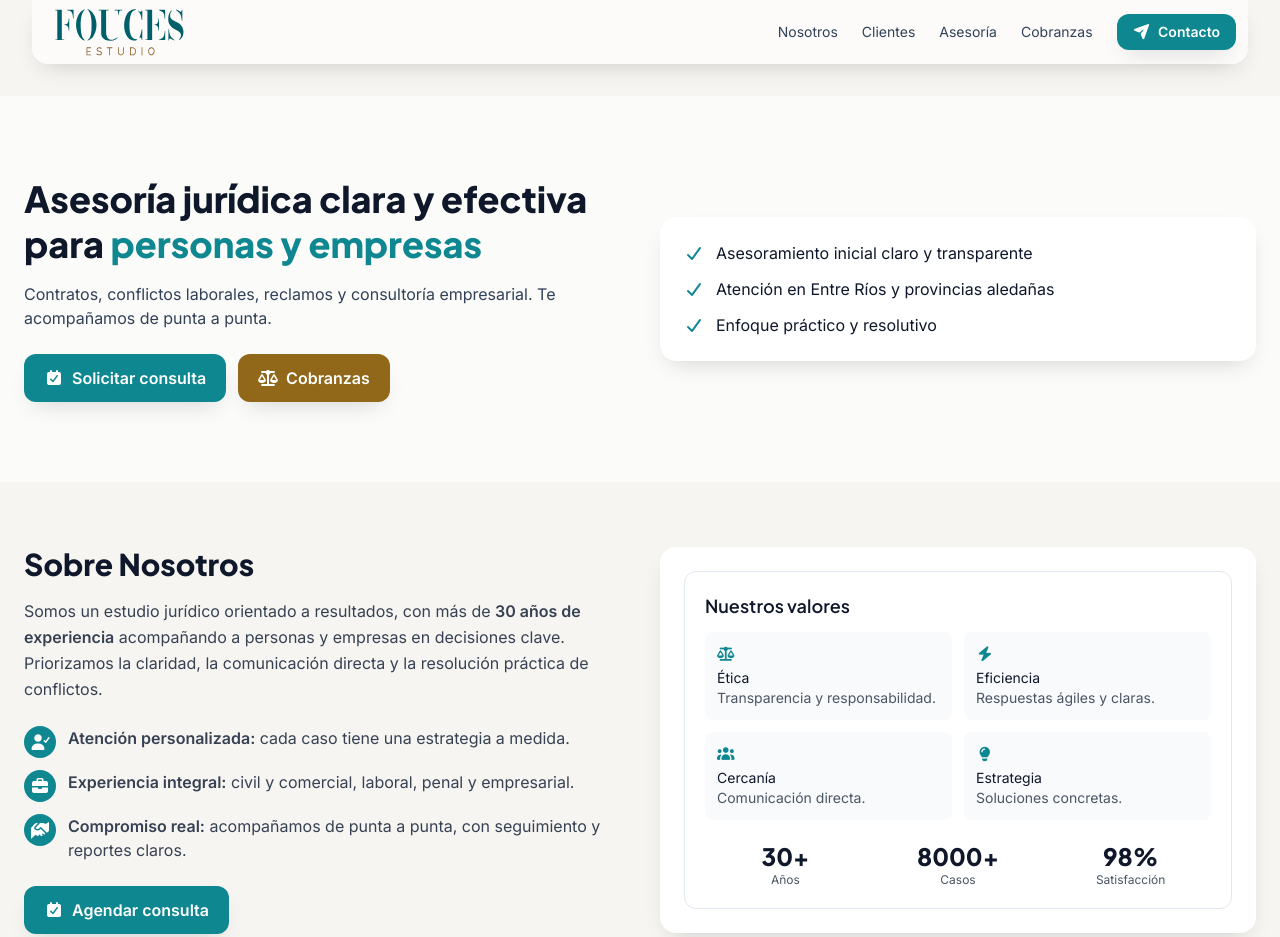
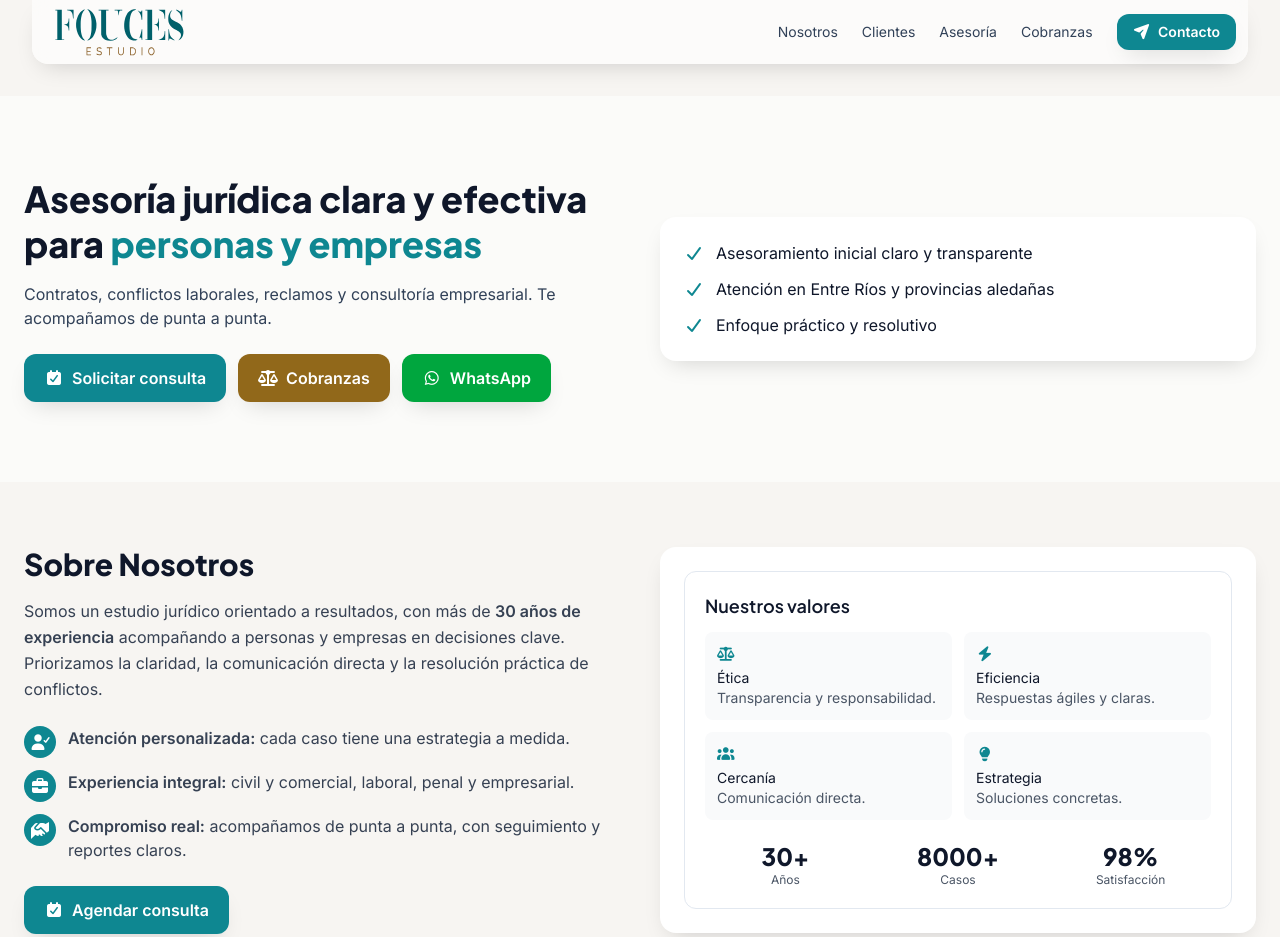
Before and after one commit to equintanafattor/landingEstudioFouces, a website: page index.html in a window 1280 px wide. Shown: the top 937 px of the page. Drawn offline with Linux system fonts and the light colour scheme.

Commit message:
Se añade boton whatsapp en el hero

```diff
--- a/index.html
+++ b/index.html
@@ -93,9 +93,16 @@
                             class="inline-flex items-center gap-2 rounded-xl bg-fouces-teal px-5 py-3 text-white font-semibold shadow-soft hover:bg-fouces-teal-dark transition">
                             <i class="fa-solid fa-calendar-check"></i> Solicitar consulta
                         </a>
+
                         <a href="cobranzas.html"
                             class="inline-flex items-center gap-2 rounded-xl bg-fouces-gold px-5 py-3 text-white font-semibold shadow-soft hover:brightness-110 transition">
                             <i class="fa-solid fa-scale-balanced"></i> Cobranzas
+                        </a>
+
+                        <a href="https://wa.me/5493436110103?text=Hola,%20quisiera%20realizar%20una%20consulta."
+                            target="_blank"
+                            class="inline-flex items-center gap-2 rounded-xl bg-green-600 px-5 py-3 text-white font-semibold shadow-soft hover:bg-green-700 transition">
+                            <i class="fa-brands fa-whatsapp"></i> WhatsApp
                         </a>
                     </div>
             </div>
```
Also changed, not shown: assets/css/output.css. Lines whose indentation alone changed are shown as unchanged.
